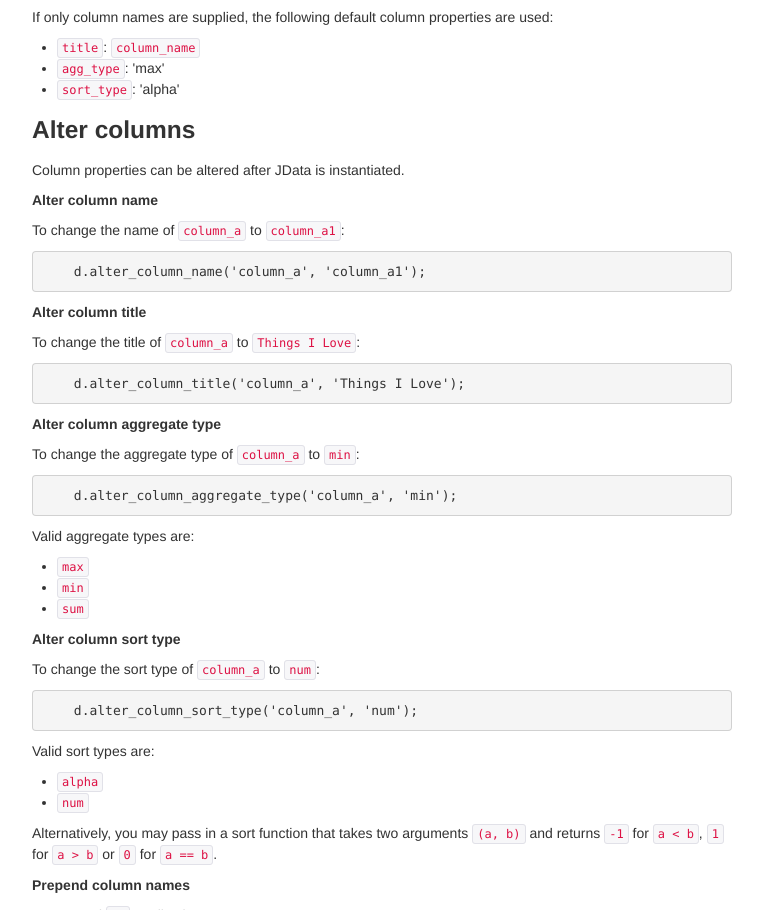
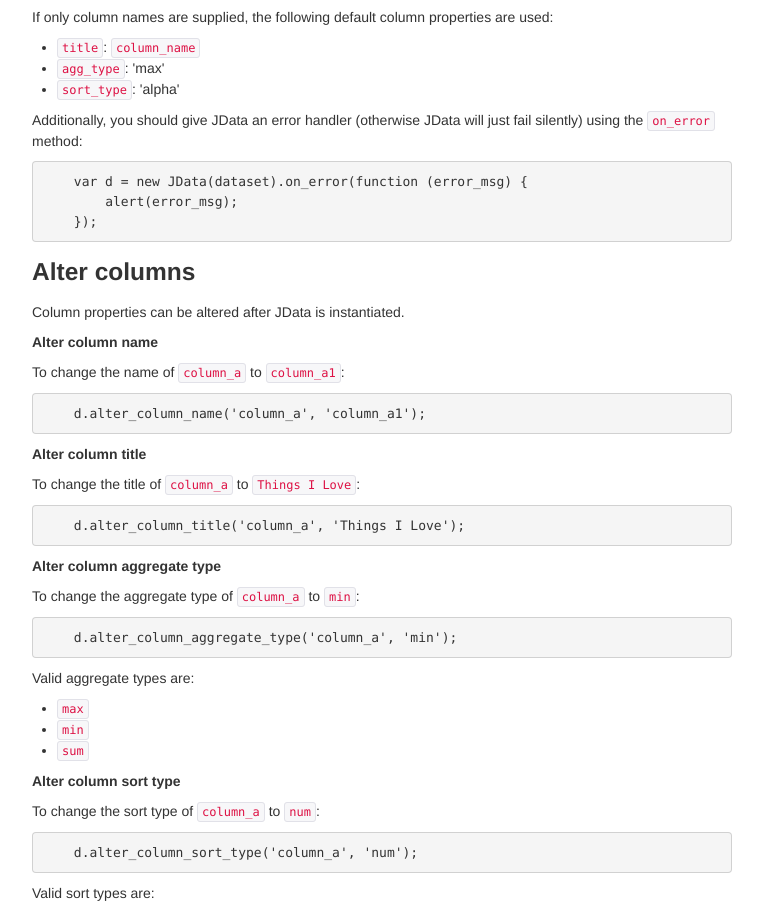
Before and after one commit to dataworker/dataworker, a plain HTML site: page documentation/jdata.html in a window 1280 px wide. Shown: the part 1047-1957 px from the top of the page, without its empty margins (378-1141 px from the left). Drawn offline with nearby package versions, Linux system fonts and the light colour scheme.

Commit message:
More documentation updates

```diff
--- a/documentation/jdata.html
+++ b/documentation/jdata.html
@@ -90,6 +90,11 @@
                             <li><code>agg_type</code>: 'max'</li>
                             <li><code>sort_type</code>: 'alpha'</li>
                         </ul>
+                        <p>Additionally, you should give JData an error handler (otherwise JData will just fail silently) using the <code>on_error</code> method:</p>
+                        <pre>
+    var d = new JData(dataset).on_error(function (error_msg) {
+        alert(error_msg);
+    });</pre>
                     </section>
                     <section id="alter_columns">
                         <h3>Alter columns</h3>
```
